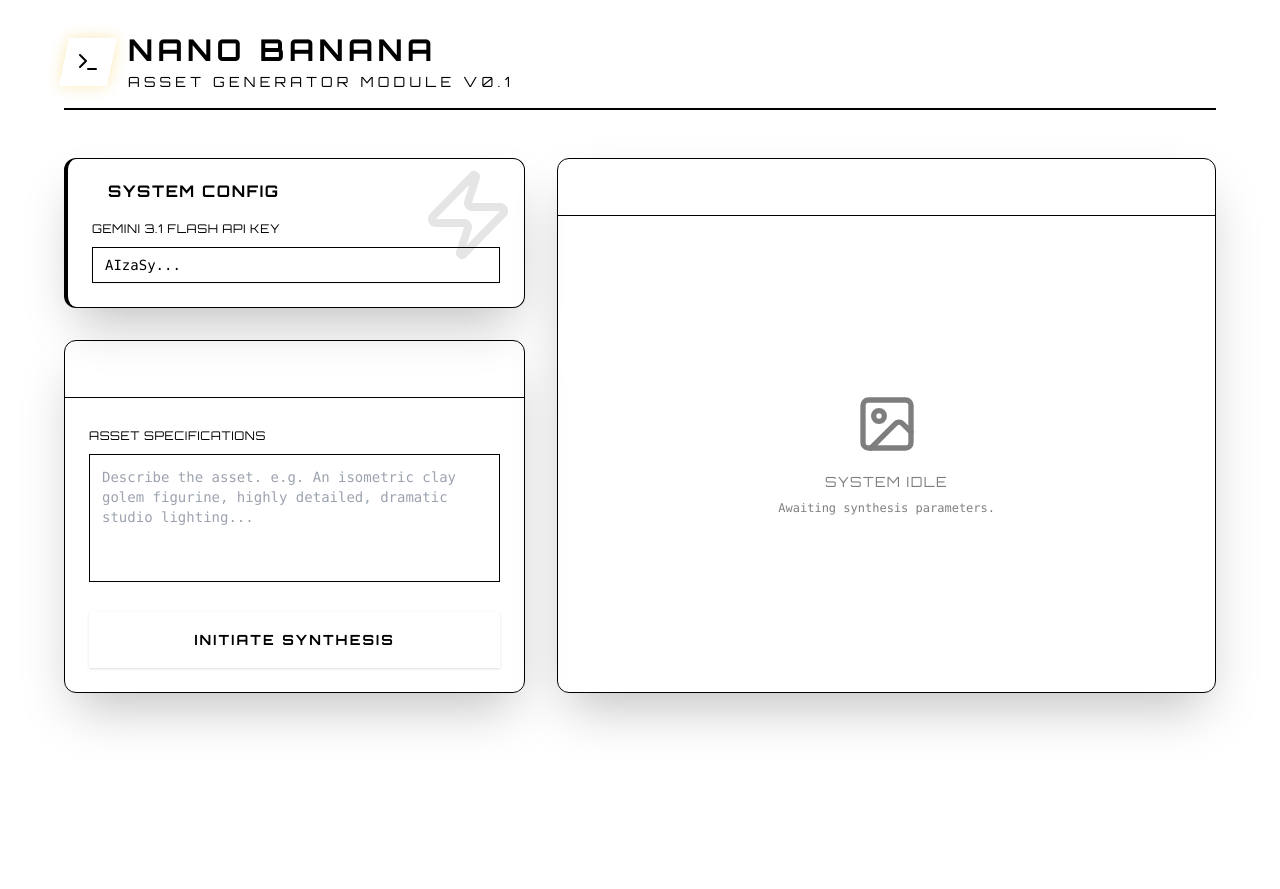
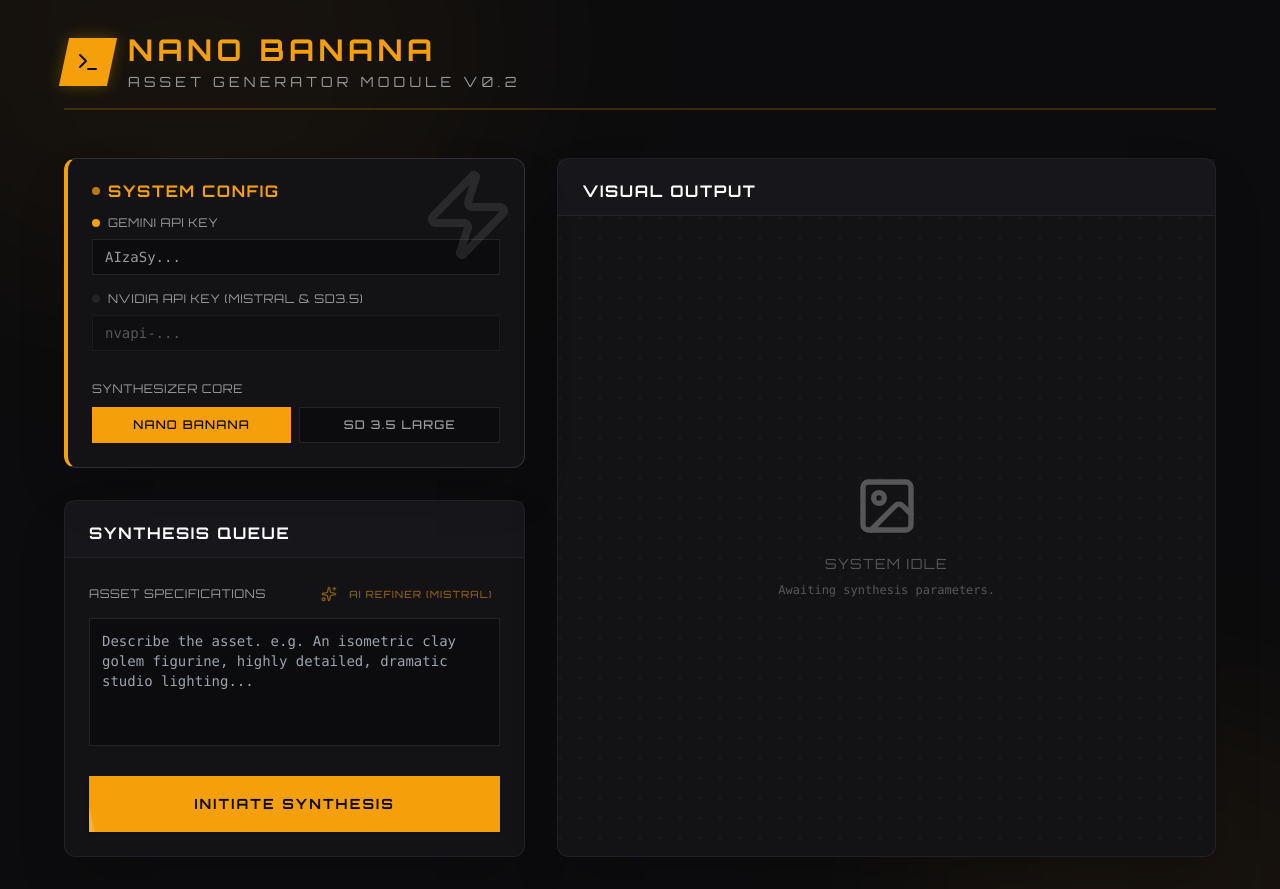
Before and after one commit to AstroGolem224/cmg_Asset_Generator, a React (Vite) app: page / in a window 1280 px wide. Before the commit the page ends 800 px from the top, so only its background shows below. Built offline with nearby package versions, Linux system fonts and the light colour scheme.

Commit message:
feat: Add NVIDIA Mistral and SD3.5 APIs, fix dark theme

```diff
--- a/index.html
+++ b/index.html
@@ -4,7 +4,7 @@
     <meta charset="UTF-8" />
     <link rel="icon" type="image/svg+xml" href="/vite.svg" />
     <meta name="viewport" content="width=device-width, initial-scale=1.0" />
-    <title>Tauri + React + Typescript</title>
+    <title>Nano Banana Asset Generator</title>
   </head>
 
   <body>
--- a/src/App.tsx
+++ b/src/App.tsx
@@ -1,23 +1,52 @@
 import { invoke } from "@tauri-apps/api/core";
 import { save } from "@tauri-apps/plugin-dialog";
-import { useGenerationStore } from "./store/generationStore";
+import { useGenerationStore, AIModel } from "./store/generationStore";
 import { Button } from "./components/ui/button";
 import { Input } from "./components/ui/input";
 import { Card, CardContent, CardHeader, CardTitle } from "./components/ui/card";
-import { Loader2, Save, Terminal, Image as ImageIcon, Zap } from "lucide-react";
+import { Loader2, Save, Terminal, Image as ImageIcon, Zap, Sparkles } from "lucide-react";
 
 function App() {
   const {
     apiKey, setApiKey,
+    nvidiaApiKey, setNvidiaApiKey,
+    aiModel, setAiModel,
     prompt, setPrompt,
     isGenerating, setIsGenerating,
+    isRefining, setIsRefining,
     generatedAssetBase64, setGeneratedAsset,
     error, setError
   } = useGenerationStore();
 
+  const handleRefinePrompt = async () => {
+    if (!nvidiaApiKey) {
+      setError("SYSTEM: NV_API KEY REQUIRED FOR PROMPT REFINEMENT");
+      return;
+    }
+    if (!prompt) {
+      setError("SYSTEM: NO PROMPT DETECTED IN QUEUE");
+      return;
+    }
+
+    setIsRefining(true);
+    setError(null);
+    try {
+      const refinedPrompt: string = await invoke("refine_prompt", { prompt, apiKey: nvidiaApiKey });
+      setPrompt(refinedPrompt);
+    } catch (err: any) {
+      setError(`CRITICAL ERROR (MISTRAL): ${err}`);
+    } finally {
+      setIsRefining(false);
+    }
+  };
+
   const handleGenerate = async () => {
-    if (!apiKey) {
-      setError("SYSTEM: INVALID OR MISSING API KEY");
+    if (aiModel === 'gemini' && !apiKey) {
+      setError("SYSTEM: INVALID OR MISSING GEMINI API KEY");
+      return;
+    }
+    if (aiModel === 'sd35' && !nvidiaApiKey) {
+      setError("SYSTEM: INVALID OR MISSING NVIDIA API KEY");
       return;
     }
     if (!prompt) {
@@ -30,7 +59,12 @@
     setGeneratedAsset(null);
 
     try {
-      const base64Data: string = await invoke("generate_asset", { prompt, apiKey });
+      let base64Data: string;
+      if (aiModel === 'gemini') {
+        base64Data = await invoke("generate_asset", { prompt, apiKey });
+      } else {
+        base64Data = await invoke("generate_asset_sd", { prompt, apiKey: nvidiaApiKey });
+      }
       setGeneratedAsset(base64Data);
     } catch (err: any) {
       setError(`CRITICAL ERROR: ${err}`);
@@ -82,7 +116,7 @@
               Nano Banana
             </h1>
             <p className="font-display text-sm uppercase tracking-[0.3em] text-muted-foreground mt-1">
-              Asset Generator Module v0.1
+              Asset Generator Module v0.2
             </p>
           </div>
         </div>
@@ -104,16 +138,53 @@
                 System Config
               </CardTitle>
             </CardHeader>
-            <CardContent>
+            <CardContent className="space-y-4">
               <div className="space-y-2">
-                <label className="text-xs font-display uppercase tracking-wider text-muted-foreground">Gemini 3.1 Flash API Key</label>
+                <label className="text-xs font-display uppercase tracking-wider text-muted-foreground flex items-center gap-2">
+                  <div className={`w-2 h-2 rounded-full ${aiModel === 'gemini' ? 'bg-primary' : 'bg-muted'}`}></div>
+                  Gemini API Key
+                </label>
                 <Input
                   type="password"
                   placeholder="AIzaSy..."
                   value={apiKey}
                   onChange={(e) => setApiKey(e.target.value)}
-                  className="font-mono bg-background focus-[&_input]:ring-primary/50 !border-muted rounded-none"
+                  className={`font-mono bg-background focus-[&_input]:ring-primary/50 !border-muted rounded-none ${aiModel === 'gemini' ? 'opacity-100' : 'opacity-50'}`}
                 />
+              </div>
+
+              <div className="space-y-2">
+                <label className="text-xs font-display uppercase tracking-wider text-muted-foreground flex items-center gap-2">
+                  <div className={`w-2 h-2 rounded-full ${aiModel === 'sd35' ? 'bg-primary' : 'bg-muted'}`}></div>
+                  NVIDIA API Key (Mistral & SD3.5)
+                </label>
+                <Input
+                  type="password"
+                  placeholder="nvapi-..."
+                  value={nvidiaApiKey}
+                  onChange={(e) => setNvidiaApiKey(e.target.value)}
+                  className={`font-mono bg-background focus-[&_input]:ring-primary/50 !border-muted rounded-none ${aiModel === 'sd35' ? 'opacity-100' : 'opacity-50'}`}
+                />
+              </div>
+
+              <div className="space-y-2 pt-2">
+                <label className="text-xs font-display uppercase tracking-wider text-muted-foreground">Synthesizer Core</label>
+                <div className="flex gap-2">
+                  <Button
+                    variant={aiModel === 'gemini' ? "default" : "outline"}
+                    className={`flex-1 font-display text-xs uppercase tracking-widest rounded-none ${aiModel === 'gemini' ? 'bg-primary text-primary-foreground' : 'text-muted-foreground border-muted'}`}
+                    onClick={() => setAiModel('gemini')}
+                  >
+                    Nano Banana
+                  </Button>
+                  <Button
+                    variant={aiModel === 'sd35' ? "default" : "outline"}
+                    className={`flex-1 font-display text-xs uppercase tracking-widest rounded-none ${aiModel === 'sd35' ? 'bg-primary text-primary-foreground' : 'text-muted-foreground border-muted'}`}
+                    onClick={() => setAiModel('sd35')}
+                  >
+                    SD 3.5 Large
+                  </Button>
+                </div>
               </div>
             </CardContent>
           </Card>
@@ -126,8 +197,21 @@
             </CardHeader>
             <CardContent className="flex-1 flex flex-col justify-between pt-6 space-y-6">
 
-              <div className="space-y-2">
-                <label className="text-xs font-display uppercase tracking-wider text-muted-foreground">Asset Specifications</label>
+              <div className="space-y-2 relative">
+                <div className="flex justify-between items-center mb-1">
+                  <label className="text-xs font-display uppercase tracking-wider text-muted-foreground">Asset Specifications</label>
+                  <Button
+                    variant="ghost"
+                    size="sm"
+                    onClick={handleRefinePrompt}
+                    disabled={isRefining || !prompt}
+                    className="h-6 text-[10px] font-display uppercase tracking-widest text-primary hover:text-primary hover:bg-primary/10 px-2"
+                  >
+                    {isRefining ? <Loader2 className="w-3 h-3 animate-spin mr-1" /> : <Sparkles className="w-3 h-3 mr-1" />}
+                    AI Refiner (Mistral)
+                  </Button>
+                </div>
+
                 <textarea
                   placeholder="Describe the asset. e.g. An isometric clay golem figurine, highly detailed, dramatic studio lighting..."
                   value={prompt}
@@ -145,10 +229,9 @@
 
               <Button
                 onClick={handleGenerate}
-                disabled={isGenerating}
+                disabled={isGenerating || isRefining}
                 className="w-full h-14 font-display font-bold uppercase tracking-[0.15em] bg-primary hover:bg-primary/90 text-primary-foreground rounded-none relative group overflow-hidden transition-all duration-300"
               >
-                {/* Button Hover Effect */}
                 <div className="absolute inset-0 bg-white/20 transform -translate-x-full skew-x-12 group-hover:translate-x-full transition-transform duration-700 ease-out" />
 
                 {isGenerating ? (
--- a/src/index.css
+++ b/src/index.css
@@ -3,6 +3,31 @@
 @tailwind base;
 @tailwind components;
 @tailwind utilities;
+
+@layer base {
+  :root {
+    --background: 240 7% 5%;
+    --foreground: 0 0% 90%;
+    --card: 240 7% 8%;
+    --card-foreground: 0 0% 90%;
+    --popover: 240 7% 8%;
+    --popover-foreground: 0 0% 90%;
+    --primary: 38 92% 50%;
+    --primary-foreground: 240 10% 5%;
+    --secondary: 240 5% 15%;
+    --secondary-foreground: 0 0% 90%;
+    --muted: 240 5% 15%;
+    --muted-foreground: 0 0% 60%;
+    --accent: 38 92% 50%;
+    --accent-foreground: 240 10% 5%;
+    --destructive: 0 80% 50%;
+    --destructive-foreground: 0 0% 90%;
+    --border: 240 5% 20%;
+    --input: 240 5% 15%;
+    --ring: 38 92% 50%;
+    --radius: 0.15rem;
+  }
+}
 
 @layer base {
   * {
--- a/src/store/generationStore.ts
+++ b/src/store/generationStore.ts
@@ -1,27 +1,43 @@
 import { create } from 'zustand';
+
+export type AIModel = 'gemini' | 'sd35';
 
 export interface GenerationState {
     isGenerating: boolean;
+    isRefining: boolean;
     prompt: string;
     generatedAssetBase64: string | null;
     error: string | null;
-    apiKey: string;
+    apiKey: string; // Gemini
+    nvidiaApiKey: string; // Nvidia
+    aiModel: AIModel;
+
     setApiKey: (key: string) => void;
+    setNvidiaApiKey: (key: string) => void;
     setPrompt: (prompt: string) => void;
     setIsGenerating: (isGenerating: boolean) => void;
+    setIsRefining: (isRefining: boolean) => void;
     setGeneratedAsset: (base64: string | null) => void;
     setError: (error: string | null) => void;
+    setAiModel: (model: AIModel) => void;
 }
 
 export const useGenerationStore = create<GenerationState>((set) => ({
     isGenerating: false,
+    isRefining: false,
     prompt: '',
     generatedAssetBase64: null,
     error: null,
     apiKey: '',
+    nvidiaApiKey: '',
+    aiModel: 'gemini',
+
     setApiKey: (apiKey) => set({ apiKey }),
+    setNvidiaApiKey: (nvidiaApiKey) => set({ nvidiaApiKey }),
     setPrompt: (prompt) => set({ prompt }),
     setIsGenerating: (isGenerating) => set({ isGenerating }),
+    setIsRefining: (isRefining) => set({ isRefining }),
     setGeneratedAsset: (generatedAssetBase64) => set({ generatedAssetBase64 }),
     setError: (error) => set({ error }),
+    setAiModel: (aiModel) => set({ aiModel }),
 }));
```
Also changed, not shown: 1 other file (tests, documents, lock files or other folders).
